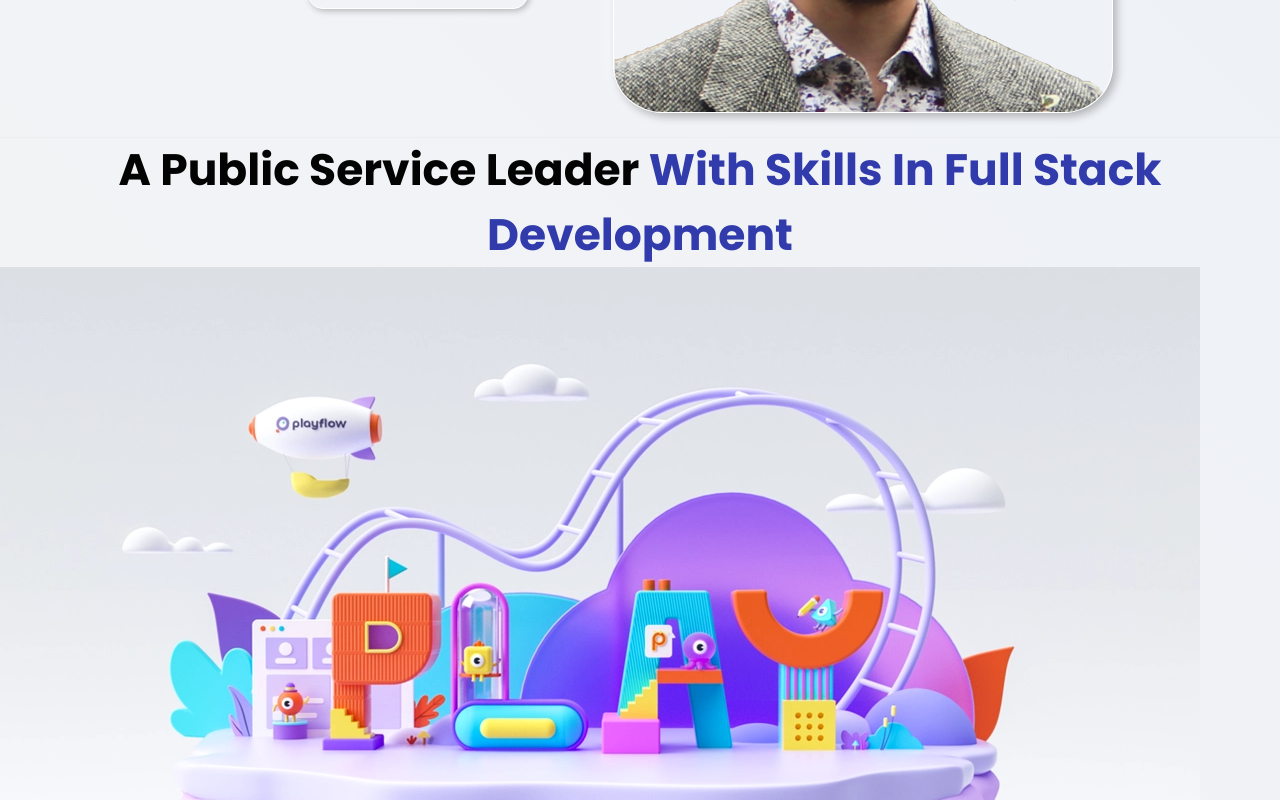
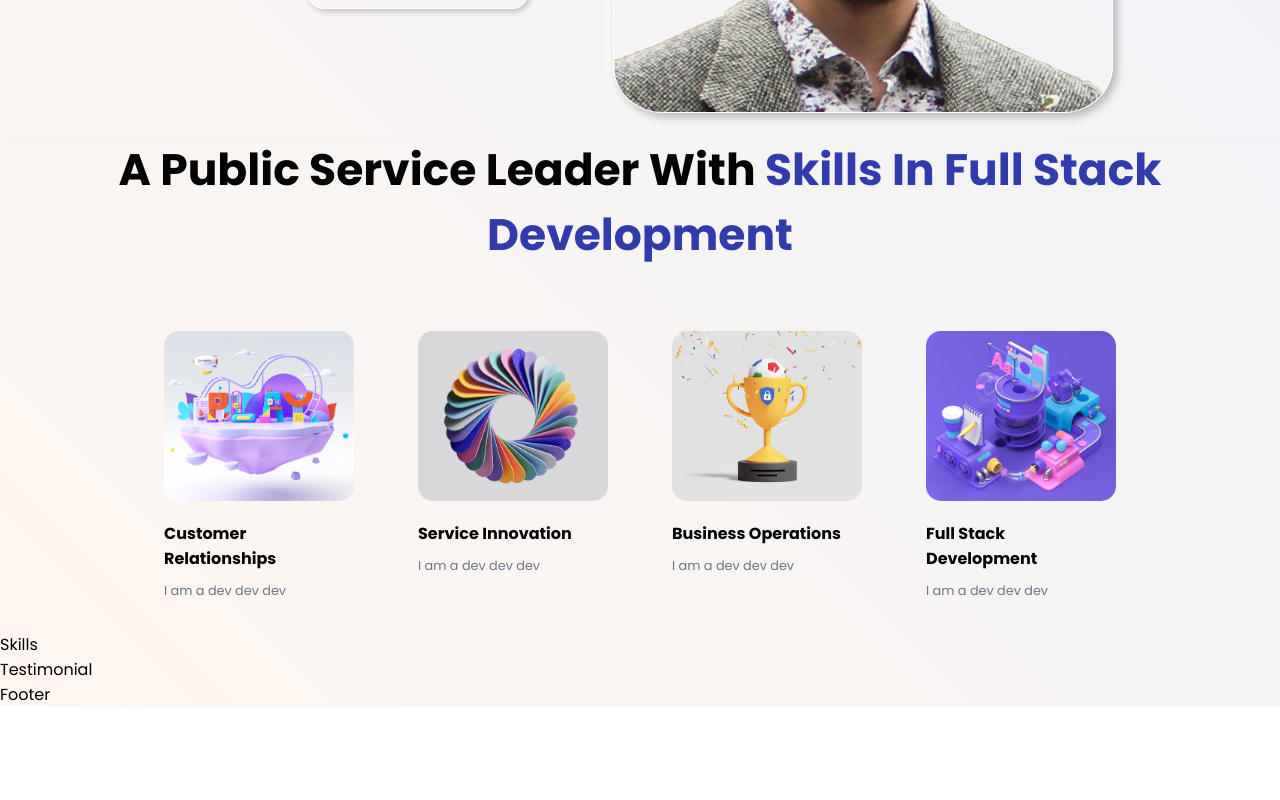
Before and after one commit to devhmac/Final_portfolio, a Next.js app in the folder portfolio-site/: page / in a window 1280 px wide. Shown: the part 460-1260 px from the top of the page. After the commit the page ends 1167 px from the top, so only its background shows below. Built offline with nearby package versions, Linux system fonts and the light colour scheme; a web font is replaced by a local one.

Commit message:
skills cards styled, just need to update images

```diff
--- a/portfolio-site/container/About.jsx
+++ b/portfolio-site/container/About.jsx
@@ -2,6 +2,7 @@ import styles from "../styles/About.module.scss";
 import { motion } from "framer-motion";
 import { useState, useEffect } from "react";
 
+// change these to change about section, will directly update
 const abouts = [
   {
     title: "Customer Relationships",
@@ -29,9 +30,11 @@ const About = () => {
   return (
     <>
       <h2 className={styles["head-text"]}>
-        A Public Service Leader{" "}
-        <span>with skills in Full Stack Development</span>
+        A Public Service Leader with{" "}
+        <span>skills in Full Stack Development</span>
       </h2>
+
+      {/* Maps through skills in abouts variable above */}
 
       <div className={styles.app__profiles}>
         {abouts.map((about, index) => (
@@ -39,7 +42,7 @@ const About = () => {
             whileInView={{ opacity: 1 }}
             whileHover={{ scale: 1.1 }}
             transition={{ duration: 0.5, type: "tween" }}
-            className={styles["app__profile"]}
+            className={styles["app__profile-item"]}
             key={about.title + index}
           >
             <img src={about.imgURL} alt={about.title + " IMG"} />
--- a/portfolio-site/styles/About.module.scss
+++ b/portfolio-site/styles/About.module.scss
@@ -43,3 +43,44 @@
     font-size: 2rem;
   }
 }
+
+.app__about {
+  flex: 1;
+  width: 100%;
+  flex-direction: column;
+}
+
+.app__profiles {
+  display: flex;
+  justify-content: center;
+  align-items: flex-start;
+  flex-wrap: wrap;
+  margin-top: 2rem;
+}
+
+.app__profile-item {
+  width: 190px;
+  display: flex;
+  justify-content: flex-start;
+  align-items: flex-start;
+  flex-direction: column;
+  margin: 2rem;
+
+  img {
+    width: 100%;
+    height: 170px;
+    border-radius: 15px;
+    object-fit: cover;
+  }
+
+  @media screen and (min-width: 2000px) {
+    width: 370px;
+    margin: 2rem 4rem;
+    img {
+      width: 100%;
+      height: 320px;
+      border-radius: 15px;
+      object-fit: cover;
+    }
+  }
+}
```
